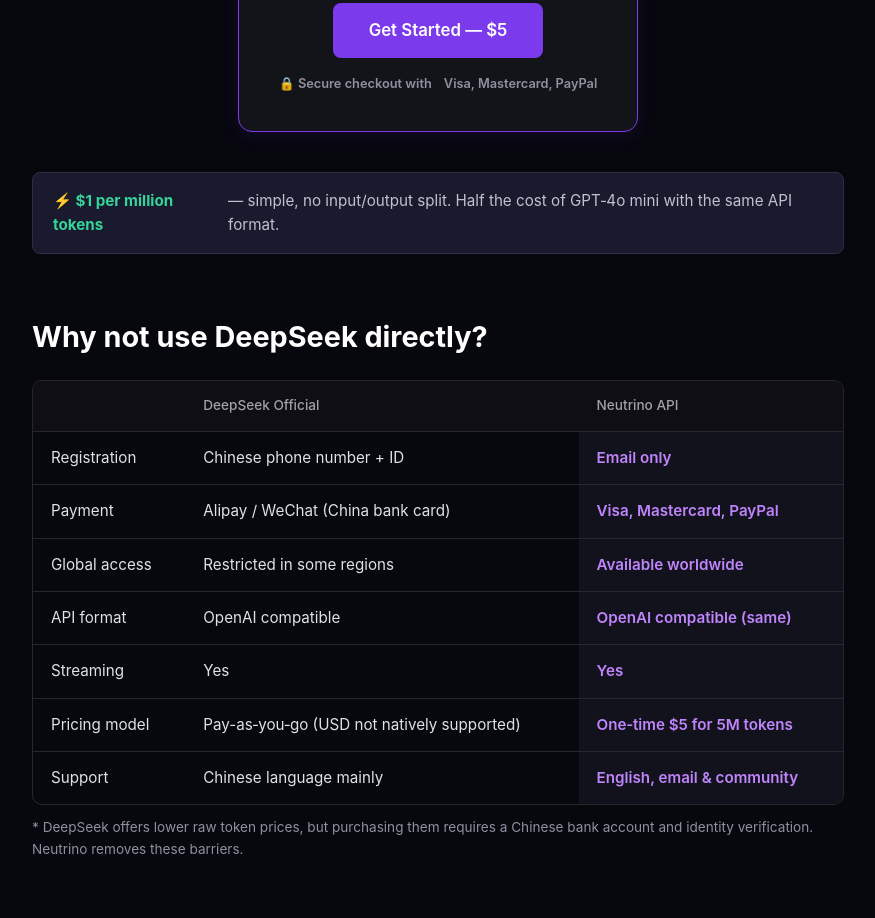
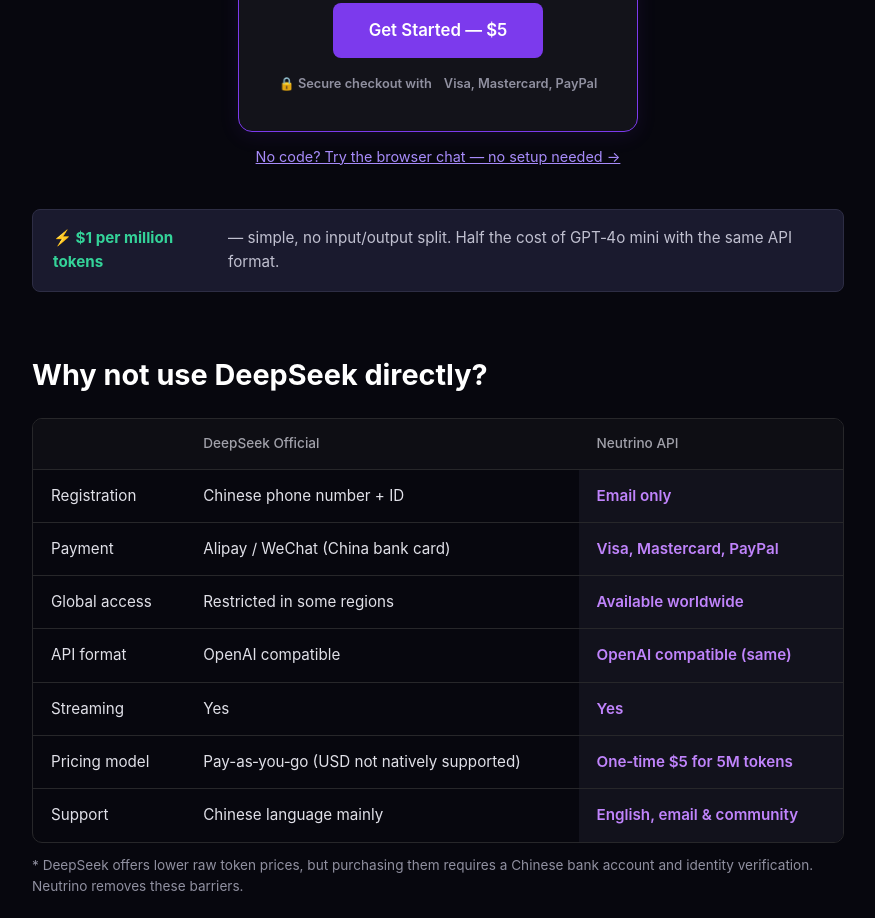
Before and after one commit to Kra1n564/landing-page, a plain HTML site: page index.html in a window 1280 px wide. Shown: the part 868-1786 px from the top of the page, without its empty margins (202-1077 px from the left). Drawn offline with Linux system fonts and the light colour scheme.

Commit message:
Update index.html

```diff
--- a/index.html
+++ b/index.html
@@ -524,6 +524,9 @@
                     <span>Visa, Mastercard, PayPal</span>
                 </div>
             </div>
+            <p style="text-align:center;margin-top:12px;">
+                <a href="/chat" style="color:#a78bfa;font-size:0.9em;">No code? Try the browser chat — no setup needed →</a>
+            </p>
         </div>
 
         <!-- Value highlight -->
```
